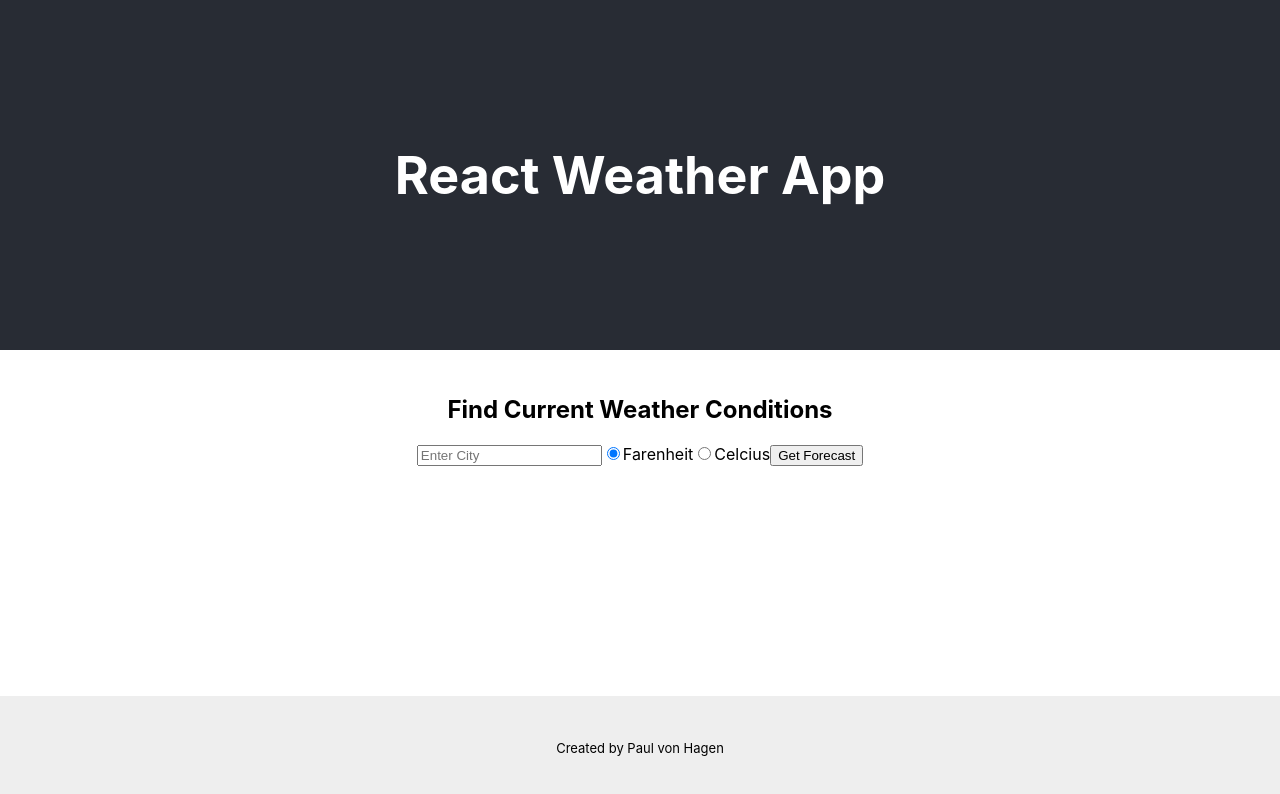
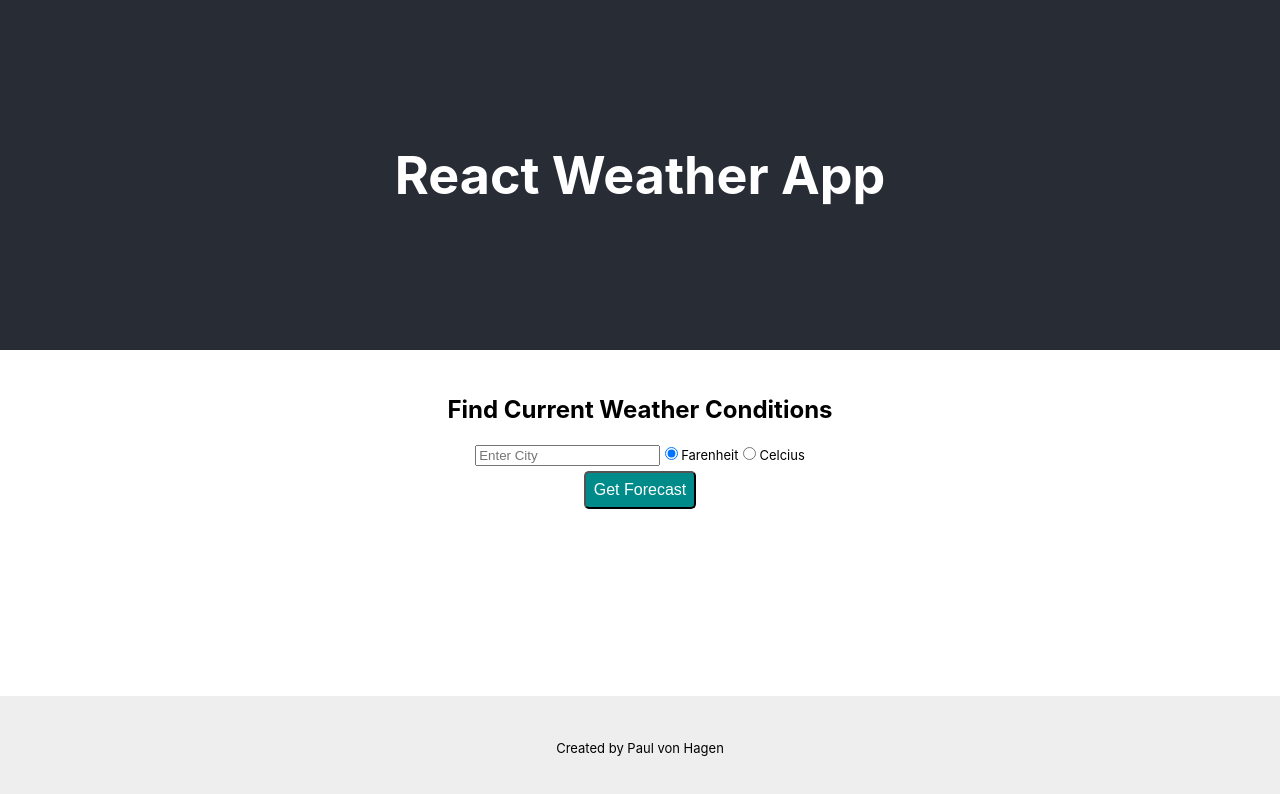
Before and after one commit to paulsvh/weather_app, a React (Create React App) app: page / in a window 1280 px wide. Shown: the top 794 px of the page. Built offline with nearby package versions, Linux system fonts and the light colour scheme; no server answers.

Commit message:
add css for forecast component

```diff
--- a/src/components/Forecast/Forecast.js
+++ b/src/components/Forecast/Forecast.js
@@ -1,5 +1,6 @@
 import React, { useState } from 'react';
 import Conditions from '../Conditions/Conditions.js'
+import classes from './Forecast.module.css'
 const API_KEY = process.env.REACT_APP_WEATHER_API_KEY;
 
 const Forecast = () => {
@@ -31,11 +32,12 @@
                     type="text"
                     placeholder="Enter City"
                     maxLength="50"
+                    className={classes.textInput}
                     value={city}
                     onChange={(e) => setCity(e.target.value)}
                 />
 
-                <label>
+                <label className={classes.Radio}>
                     <input
                         type="radio"
                         name="units"
@@ -46,7 +48,7 @@
                     Farenheit
                 </label>
 
-                <label>
+                <label className={classes.Radio}>
                     <input
                         type="radio"
                         name="units"
@@ -57,7 +59,7 @@
                     Celcius
                 </label>
 
-                <button type="submit">Get Forecast</button>
+                <button type="submit" className={classes.Button}>Get Forecast</button>
 
             </form>
             <Conditions responseObj={responseObj} />
--- /dev/null
+++ b/src/components/Forecast/Forecast.module.css
@@ -0,0 +1,31 @@
+.TextInput {
+    font-size: large;
+    border: 1px solid #EEEEEE;
+    padding: 5px;
+    border-radius: 3px;
+    display: block;
+    margin: 5px auto;
+}
+
+.TextInput:focus {
+    outline: none;
+    border-color: #719ECE;
+    box-shadow: 0 0 10px rgb(50, 100, 153);
+}
+
+.Radio {
+    font-size: small;
+}
+
+.Button {
+    display: block;
+    margin: 10px auto;
+    padding: .5rem;
+    font-size: 1em;
+    background: darkcyan;
+    border-radius: 5px;
+    color: white;
+    cursor: pointer;
+    margin: 5px auto;
+
+}
```
